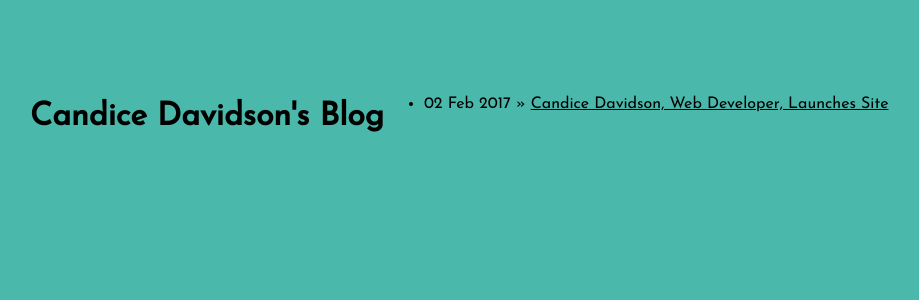
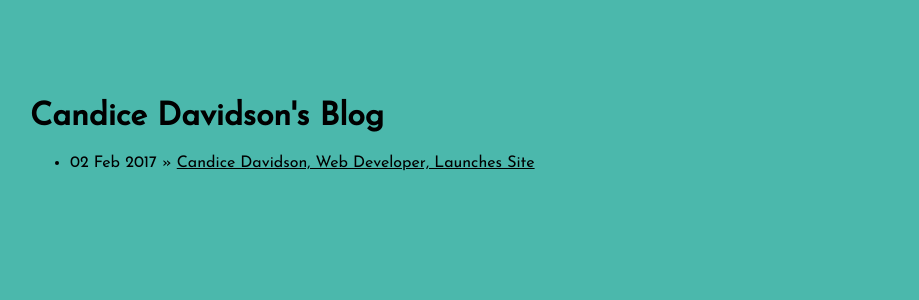
Before and after one commit to cndragn/cndragn.github.io, a Jekyll site: the page built from blog/index.html, in a window 1280 px wide. Shown: the top 300 px of the page, without its empty margins (66-985 px from the left). Built offline with Jekyll 4.4.1, drawn with Linux system fonts in a browser that asks for light colours; nearby versions of some CDN libraries.

Commit message:
Add block to blog content div

```diff
--- a/_layouts/post.html
+++ b/_layouts/post.html
@@ -1,7 +1,7 @@
 ---
 layout: default
 ---
-<div class="content">
+<div class="content blog">
 
   <h1>{{ page.title }}</h1>
   <p class="meta">{{ page.date | date_to_string }}</p>
--- a/blog/index.html
+++ b/blog/index.html
@@ -2,7 +2,7 @@
 layout: default
 title: Candice Davidson's Blog
 ---
-<div class="content">
+<div class="content blog">
 
   <h1>{{ page.title }}</h1>
   <ul class="posts">
--- a/css/style.css
+++ b/css/style.css
@@ -105,3 +105,8 @@ header {
 .contact i {
   margin-right: 0.5em;
 }
+
+/* BLOG */
+.blog {
+  display: block;
+}
```
